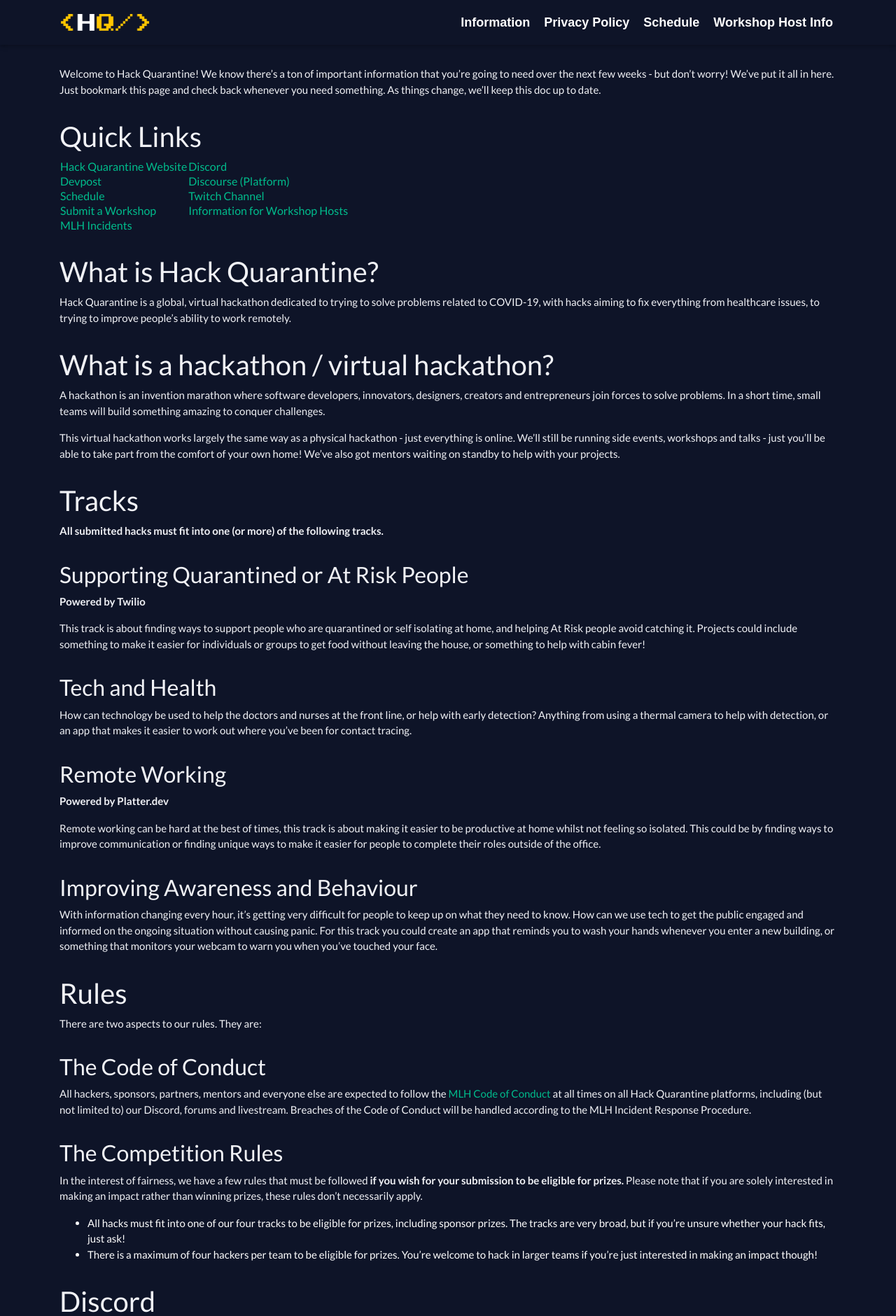
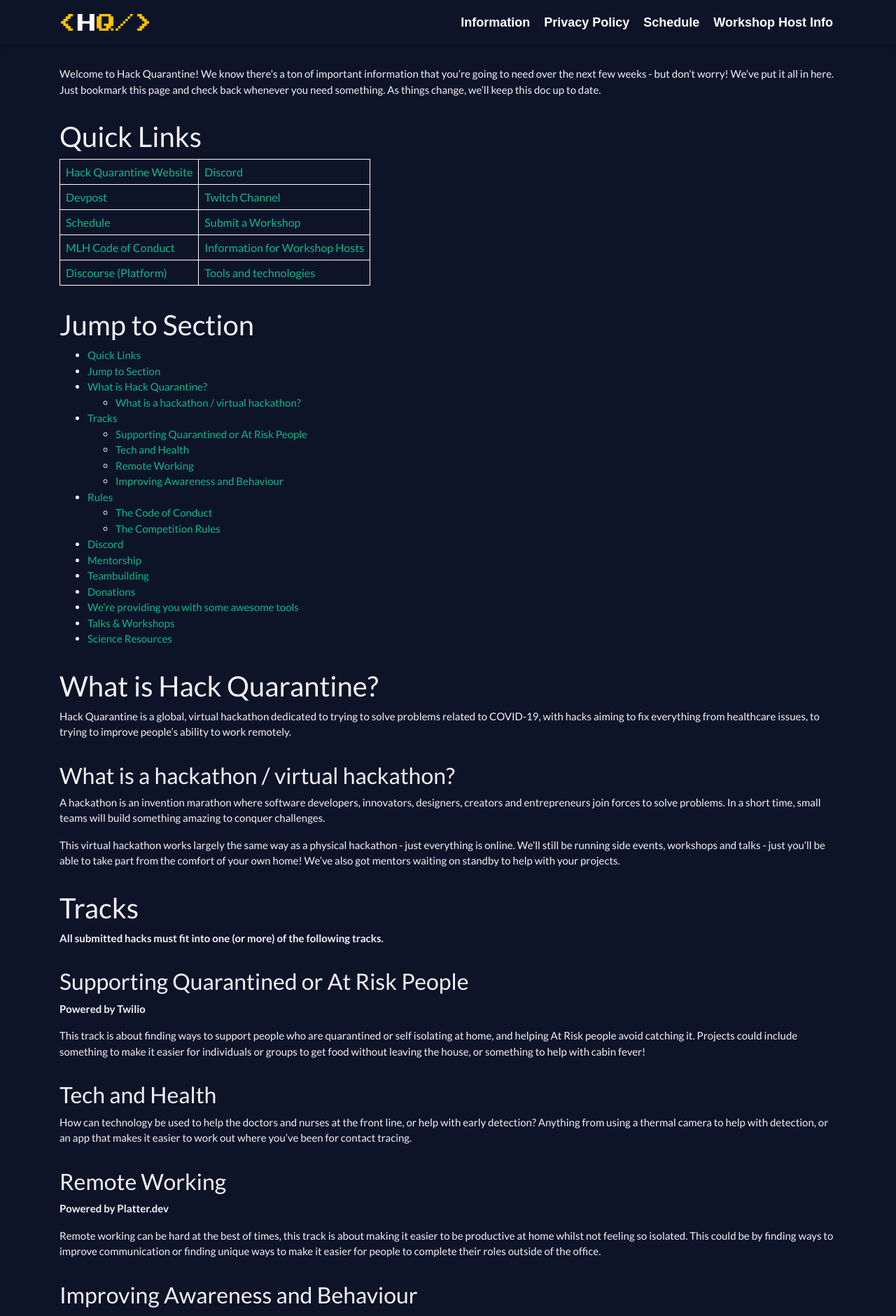
Before and after one commit to HackQuarantine/hq-website, a Jekyll site: the page built from info.md, in a window 1280 px wide. Shown: the top 1880 px of the page at 70% size. Built offline with Jekyll 4.4.1, drawn with Linux system fonts in a browser that asks for light colours; nearby versions of some CDN libraries; some of the changed text lies outside the part shown.

Commit message:
Bring info page up to date with doc

```diff
--- a/info.md
+++ b/info.md
@@ -6,6 +6,13 @@
     hash: sha384-rCA2D+D9QXuP2TomtQwd+uP50EHjpafN+wruul0sXZzX/Da7Txn4tB9aLMZV4DZm
   - url: /assets/css/resources.css
 ---
+
+<style>
+td {
+    border: 1px solid white;
+    padding: 0.5em;
+}
+</style>
 
 Welcome to Hack Quarantine! We know there’s a ton of important information that you’re going to need over the next few weeks - but don’t worry! We’ve put it all in here. Just bookmark this page and check back whenever you need something. As things change, we’ll keep this doc up to date.
 
@@ -18,27 +25,49 @@
   </tr>
   <tr>
     <td><a href="https://hackquarantine.devpost.com">Devpost</a></td>
-    <td><a href="https://discourse.hackquarantine.com">Discourse (Platform)</a></td>
+    <td><a href="https://www.twitch.tv/hackquarantine">Twitch Channel</a></td>
   </tr>
   <tr>
     <td><a href="https://hackquarantine.com/schedule">Schedule</a></td>
-    <td><a href="https://www.twitch.tv/hackquarantine">Twitch Channel</a></td>
+    <td><a href="http://workshops.hackquarantine.com">Submit a Workshop</a></td>
   </tr>
   <tr>
-    <td><a href="http://workshops.hackquarantine.com">Submit a Workshop</a></td>
+  <td><a href="https://mlh.io/code-of-conduct">MLH Code of Conduct</a></td>
     <td><a href="https://hackquarantine.com/workshops">Information for Workshop Hosts</a></td>
   </tr>
   <tr>
-    <td><a href="https://mlh.io/code-of-conduct">MLH Incidents</a></td>
-    <td></td>
+    <td><a href="https://discourse.hackquarantine.com">Discourse (Platform)</a></td>
+    <td><a href="https://scratchcard.hackquarantine.com/">Tools and technologies</a></td>
   </tr>
 </table>
+
+## Jump to Section
+
+* [Quick Links](#quick-links)
+* [Jump to Section](#jump-to-section)
+* [What is Hack Quarantine?](#what-is-hack-quarantine)
+    * [What is a hackathon / virtual hackathon?](#what-is-a-hackathon--virtual-hackathon)
+* [Tracks](#tracks)
+    * [Supporting Quarantined or At Risk People](#supporting-quarantined-or-at-risk-people)
+    * [Tech and Health](#tech-and-health)
+    * [Remote Working](#remote-working)
+    * [Improving Awareness and Behaviour](#improving-awareness-and-behaviour)
+* [Rules](#rules)
+    * [The Code of Conduct](#the-code-of-conduct)
+    * [The Competition Rules](#the-competition-rules)
+* [Discord](#discord)
+* [Mentorship](#mentorship)
+* [Teambuilding](#teambuilding)
+* [Donations](#donations)
+* [We're providing you with some awesome tools](#were-providing-you-with-some-awesome-tools)
+* [Talks & Workshops](#talks--workshops)
+* [Science Resources](#science-resources)
 
 ## What is Hack Quarantine?
 
 Hack Quarantine is a global, virtual hackathon dedicated to trying to solve problems related to COVID-19, with hacks aiming to fix everything from healthcare issues, to trying to improve people’s ability to work remotely.
 
-## What is a hackathon / virtual hackathon?
+### What is a hackathon / virtual hackathon?
 
 A hackathon is an invention marathon where software developers, innovators, designers, creators and entrepreneurs join forces to solve problems. In a short time, small teams will build something amazing to conquer challenges.
 
@@ -104,24 +133,25 @@
 * How to reach you - discord ID, social media, etc
 * Your time availability and whether or not you want to work asynchronously
 
+## Donations
+We’re fundraising for the World Health Organisation! Any excess sponsorship we raise will be donated, in addition to anything donated to our fundraiser! You can donate at https://donate.hackquarantine.com.
+
+If you would like to learn more about the World Health Organization COVID 19 Response Fund, check out: https://www.who.int/emergencies/diseases/novel-coronavirus-2019/donate
+
+## We’re providing you with some awesome tools
+You can claim all of these and more through Scratchcard! Login with the same account you use for Platform/Discourse. Scratchcard can be accessed through https://scratchcard.hackquarantine.com
+
+* Free [Algolia](https://www.algolia.com/) pro plan for not-for-profit apps/websites related to COVID-19
+* Free .TECH, .ONLINE, and .SPACE Domain names with [Domain.com](https://www.domain.com/)
+* [Radar.io](https://radar.io/) API Premium Features for all students
+* [GitKraken](https://www.gitkraken.com/) Pro Licenses for attendees
+
 ## Talks & Workshops
 
 We’ve got an awesome set of talks and workshops for you over the next three weeks! From intro workshops on technologies, to serverside chats with the founders of tech companies, there’s something for everyone! We’ll be broadcasting talks across all timezones at https://twitch.tv/hackquarantine, and upload as many as we can to our YouTube channel. Check out our schedule at https://hackquarantine.com/schedule to see if there’s any you fancy - the later weeks will fill up as the hackathon goes on!
 
+If you’re interested in giving a talk or a workshop, you can register it at http://workshops.hackquarantine.com/
+
 ## Science Resources
 
 Head over to [this document](https://docs.google.com/document/d/1Y70ObSZCyB308QNbFXelNbl6GAWGfghWA_qJp96awOA/edit) to find out useful information, videos, literature, and the like! It’ll also have some prompts and inspiration to help you get an idea of what you’d like to work on over the course of the hackathon!
-
-## Tools we're providing
-
-You can claim all of these and more through Scratchcard! Login with the same account you use for Discourse.
-* Free Algolia pro plan for not-for-profit apps/websites related to COVID-19
-* Free .TECH, .ONLINE, and .SPACE Domain names with Domain.com
-* Radar.io API Premium Features for all students
-* GitKraken Pro Licenses for attendees
-
-## Donations
-
-We’re fundraising for the World Health Organisation! Any excess sponsorship we raise will be donated, in addition to anything donated to our fundraiser! You can donate at https://donate.hackquarantine.com.
-
-If you would like to learn more about the World Health Organization COVID 19 Response Fund, check out https://www.who.int/emergencies/diseases/novel-coronavirus-2019/donate
```
